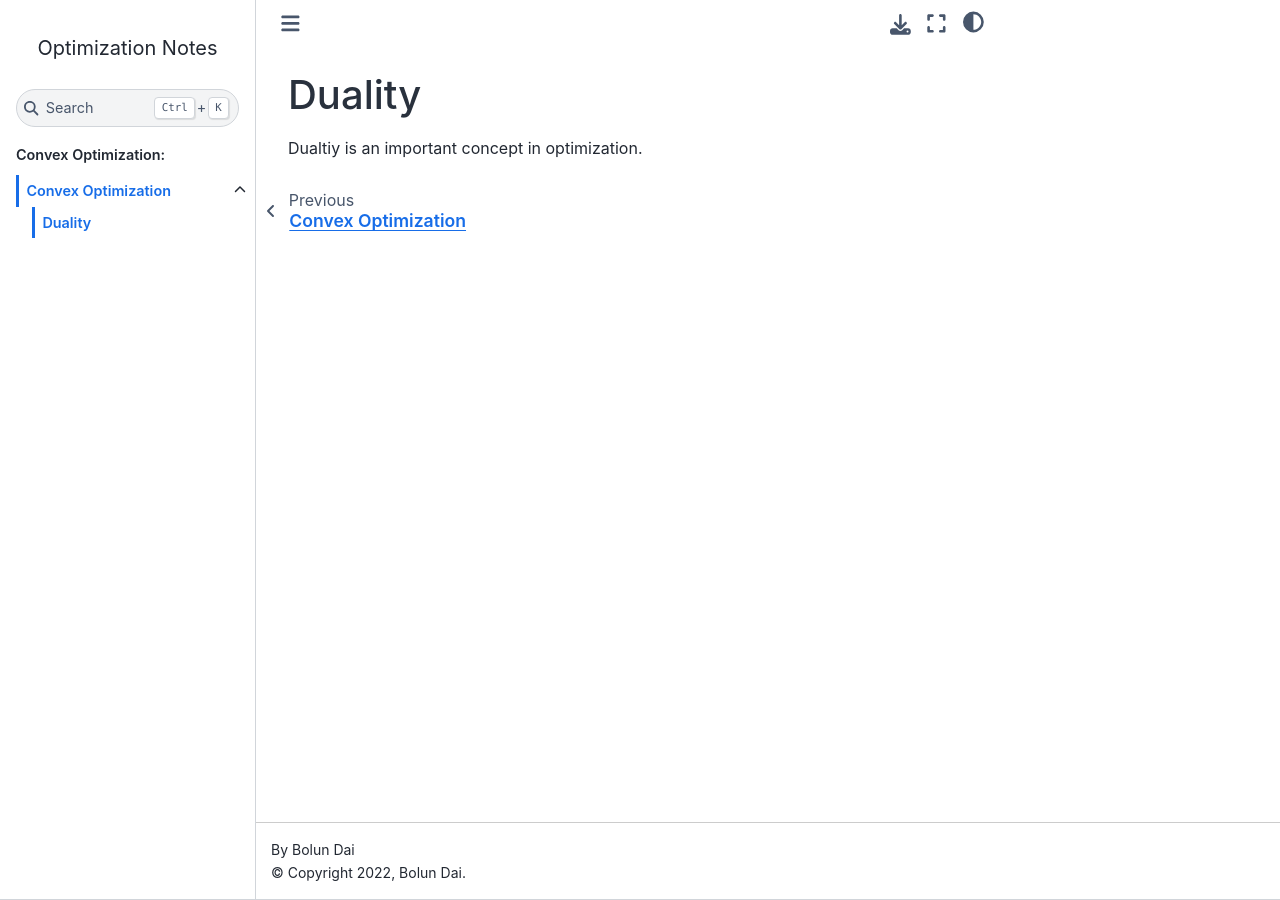
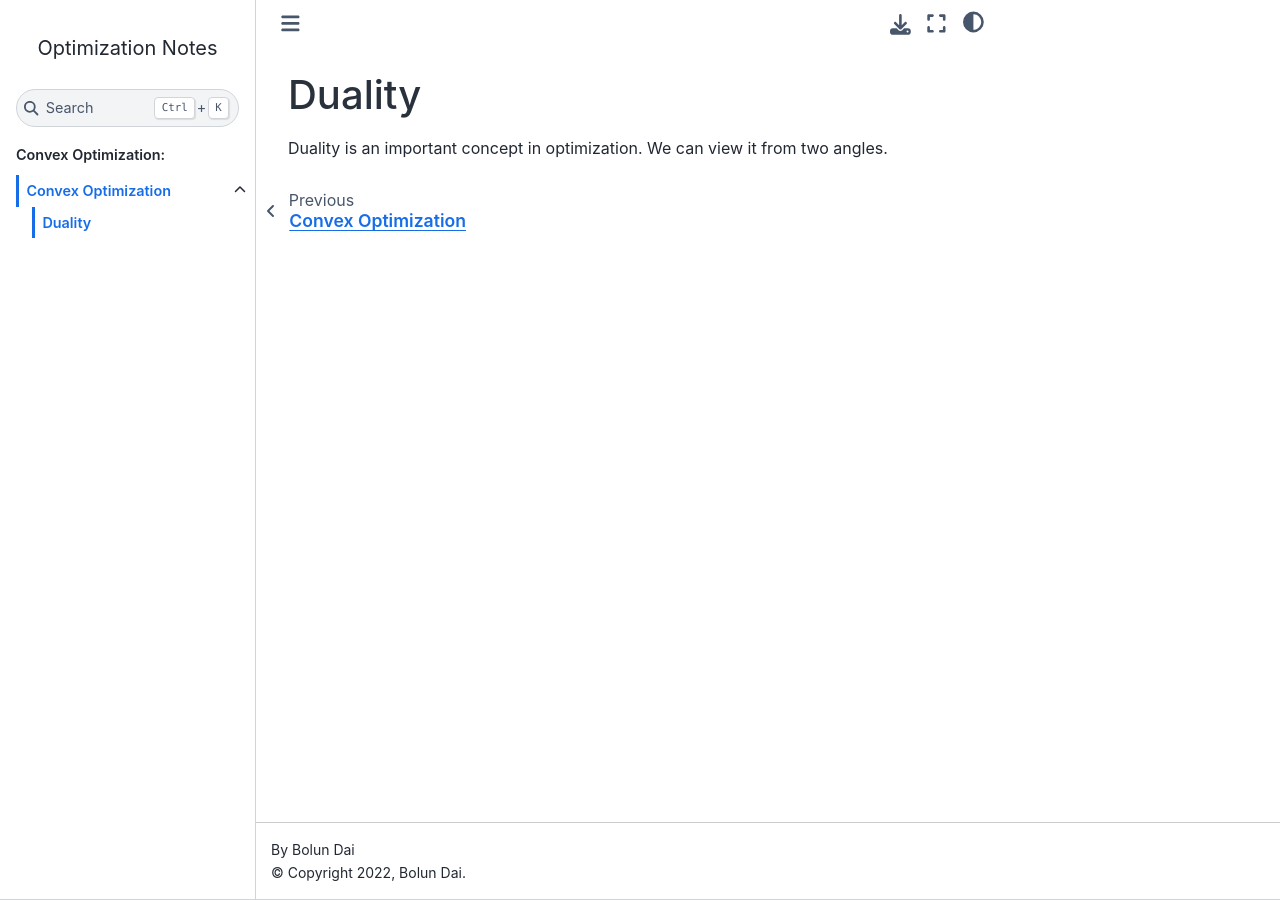
Before and after one commit to BolunDai0216/OptimizationNotes, a Sphinx documentation site: the page built from docs/source/convex_optimization/duality.md, in a window 1280 px wide. Built offline with Sphinx 7.4.7 and the Sphinx Book theme 1.1.4, drawn with Linux system fonts in a browser that asks for light colours.

Commit message:
minor changes

```diff
--- a/docs/source/convex_optimization/duality.md
+++ b/docs/source/convex_optimization/duality.md
@@ -1,3 +1,3 @@
 # Duality
 
-Dualtiy is an important concept in optimization.
+Duality is an important concept in optimization. We can view it from two angles.
```
Also changed, not shown: docs/source/convex_optimization/index.md (+1 -1 lines).
